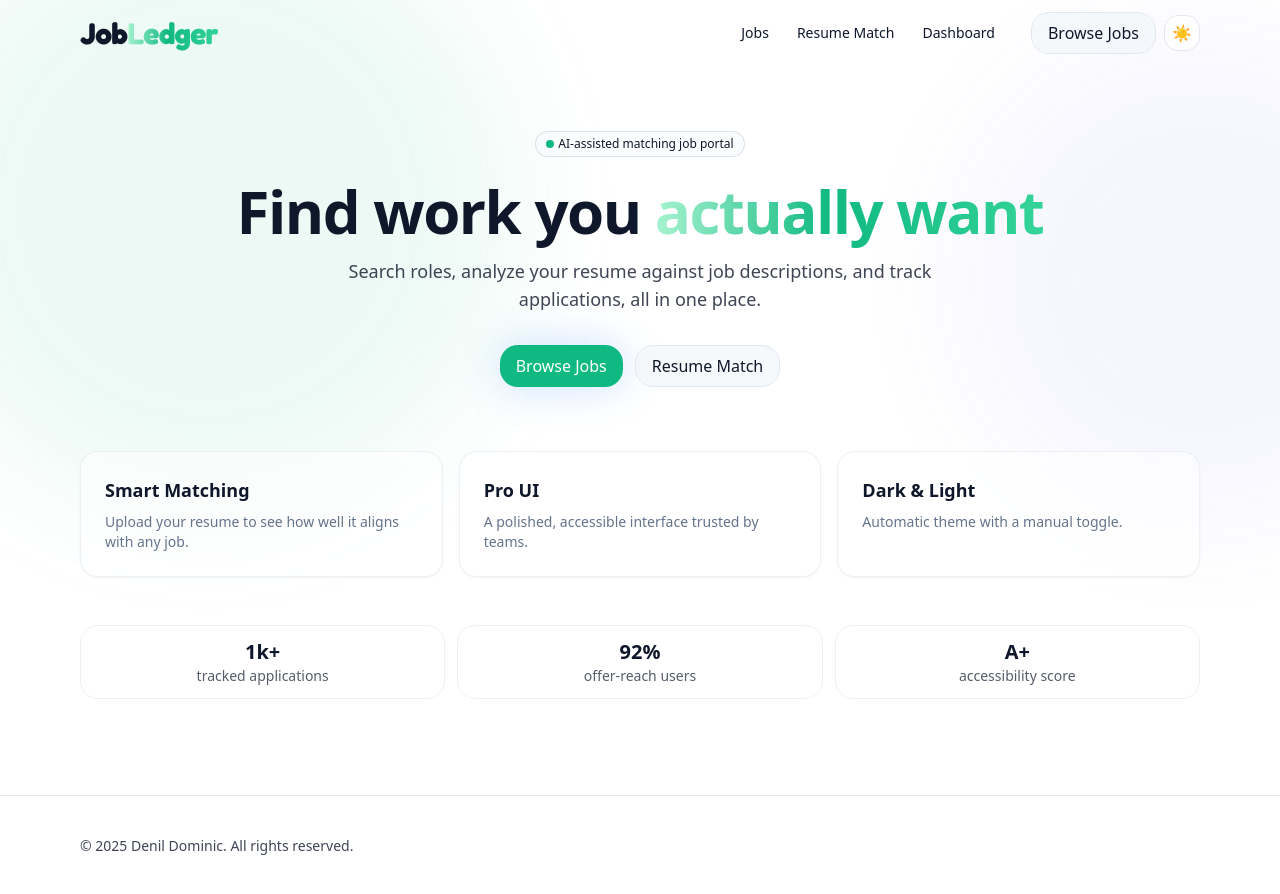
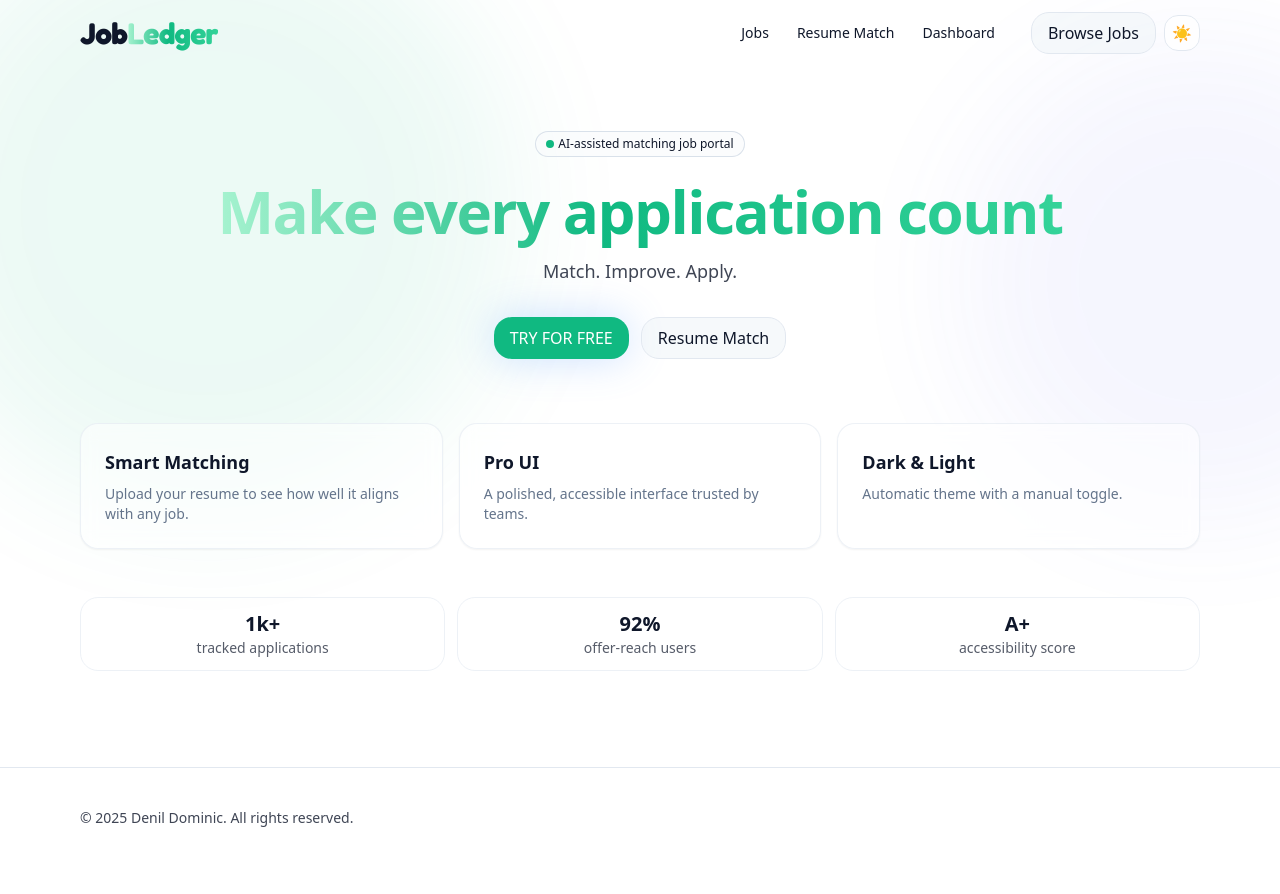
Before and after one commit to denildominic/jobledger, a Next.js app: page / in a window 1280 px wide. After the commit the page ends 868 px from the top, so only its background shows below. Built offline with nearby package versions, Linux system fonts and the light colour scheme.

Commit message:
Major frontend changes in the dashboard UI

```diff
--- a/app/page.tsx
+++ b/app/page.tsx
@@ -20,19 +20,19 @@ export default function Home() {
 
           {/* Headline */}
           <h1 className="mt-6 text-5xl md:text-6xl font-extrabold tracking-tight leading-[1.08]">
-            Find work you <span className="gradient-text">actually want</span>
+            <span className="gradient-text">Make every application count</span>
           </h1>
 
           {/* Subhead */}
           <p className="mt-4 text-lg opacity-80 max-w-2xl mx-auto">
-            Search roles, analyze your resume against job descriptions, and
-            track applications, all in one place.
+            Match. Improve. Apply.
+
           </p>
 
           {/* CTAs */}
           <div className="mt-8 flex flex-wrap justify-center gap-3">
             <Link href="/jobs" className="btn-primary shadow-glow">
-              Browse Jobs
+              TRY FOR FREE
             </Link>
             <Link href="/resume-match" className="btn-ghost">
               Resume Match
```
